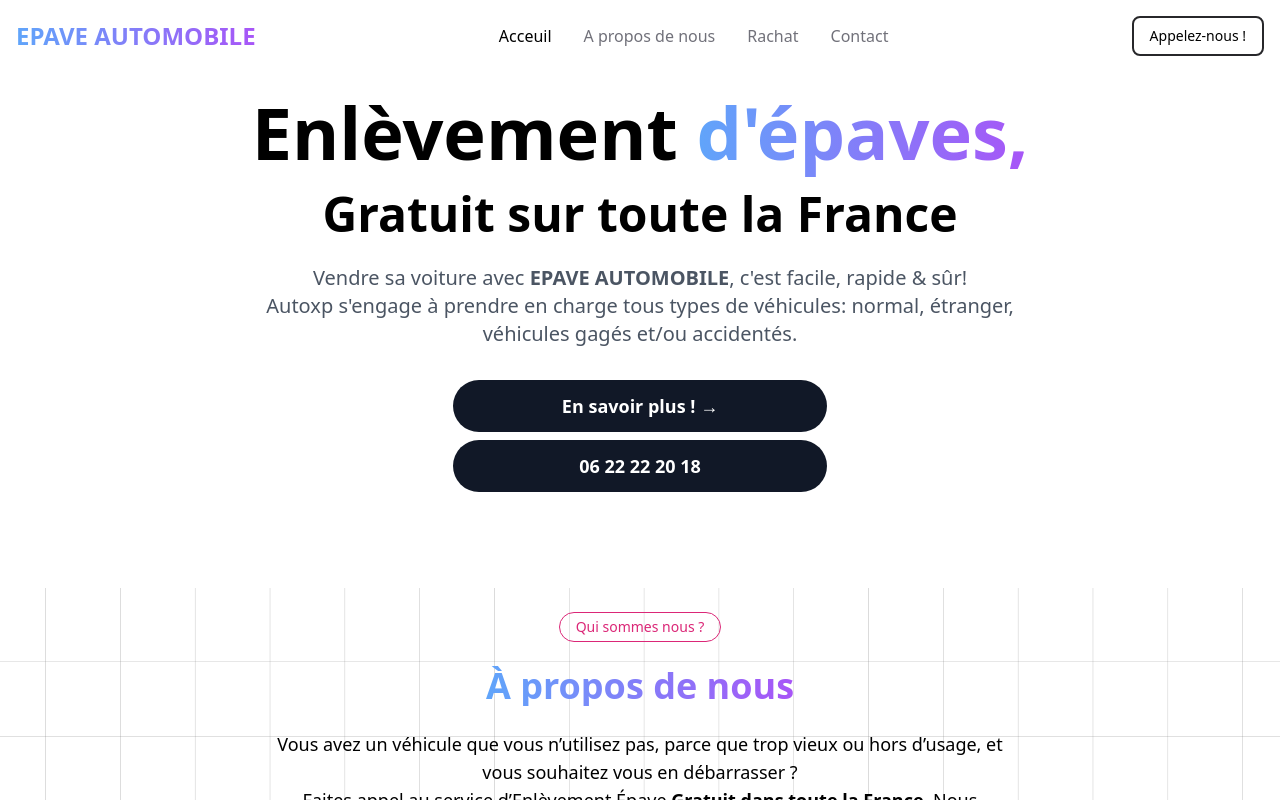
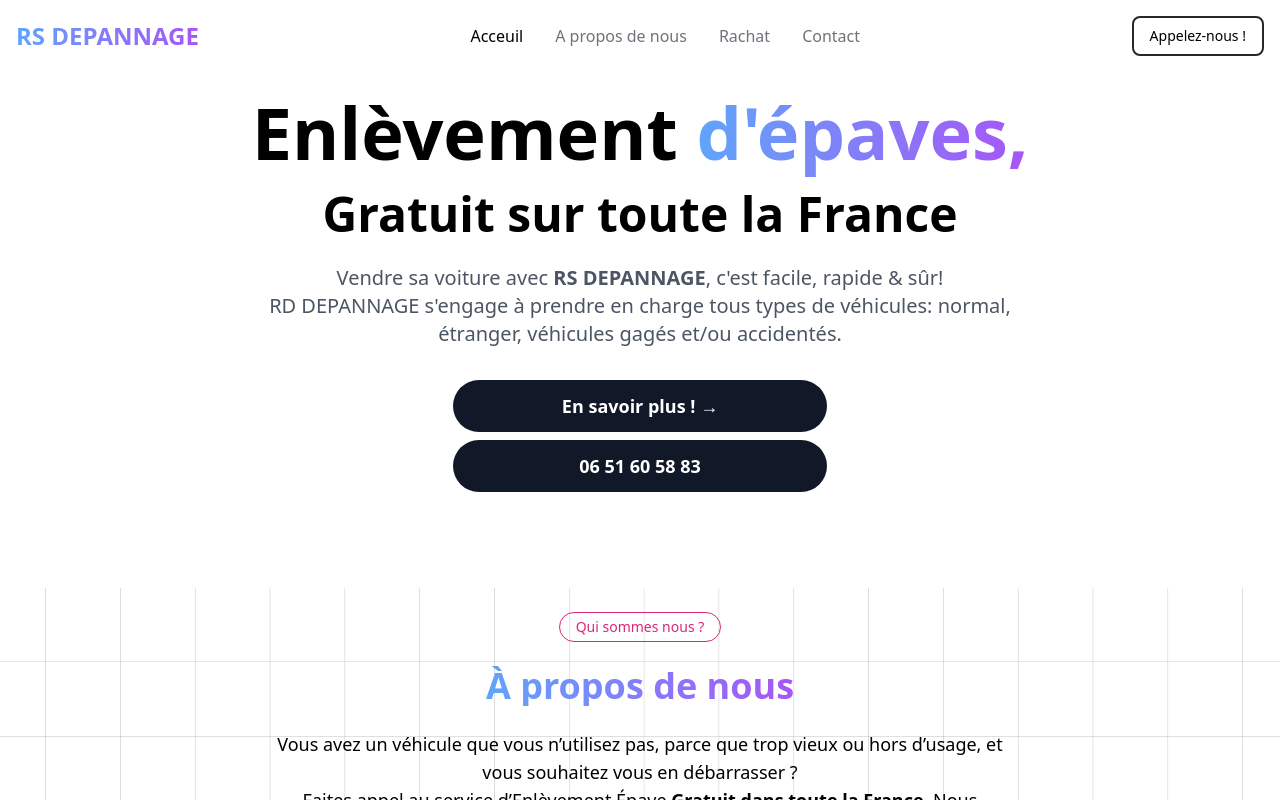
Before and after one commit to kando-o/RS_DEPANNAGE, a React (Vite) app: page / in a window 1280 px wide. Shown: the top 800 px of the page. Built offline with nearby package versions, Linux system fonts and the light colour scheme.

Commit message:
First Commit RS DEPANNAGE

```diff
--- a/index.html
+++ b/index.html
@@ -4,7 +4,7 @@
     <meta charset="UTF-8" />
     <link rel="icon" type="image/svg+xml" href="/src/assets/images/fav.png" />
     <meta name="viewport" content="width=device-width, initial-scale=1.0" />
-    <title>AutoXP: Enlèvement des épaves et enlèvement des véhicules</title>
+    <title>RS DEPANNAGE: Enlèvement des épaves et enlèvement des véhicules</title>
     <script async src="https://www.googletagmanager.com/gtag/js?id=AW-16802740213">
     </script>
     <script>
--- a/src/App.jsx
+++ b/src/App.jsx
@@ -10,7 +10,7 @@ import { useState, useEffect } from 'react';
 function App() {
 
 	const [loading, setLoading] = useState(false);
-	const metaImage = "https://epaveautomobile.fr/assets/pic2-B4MtFGv-.jpg";
+	const metaImage = "https://RS DEPANNAGE.fr/assets/pic2-B4MtFGv-.jpg";
 
 	if (loading) {
 		return <Loading />;
@@ -19,35 +19,35 @@ function App() {
 	return (
 		<HelmetProvider>
 			<Helmet>
-				<title>Enlèvement Gratuit et Rapide d'épaves de véhicules 95 - EPAVEAUTOMOBILE en Île-de-France et partout en France</title>
+				<title>Enlèvement Gratuit et Rapide d'épaves de véhicules 91 - RS DEPANNAGE en Île-de-France et partout en France</title>
 				<meta
 					name="description"
-					content="Besoin d'un enlèvement d'épave rapide et gratuit dans le 95 ? EPAVEAUTOMOBILE intervient 7j/7 en Île-de-France et partout en France. Contactez-nous !"
+					content="Besoin d'un enlèvement d'épave rapide et gratuit dans le 91 ? RS DEPANNAGE intervient 7j/7 en Île-de-France et partout en France. Contactez-nous !"
 				/>
 				<meta
 					name="keywords"
-					content="enlèvement épaves, enlèvement d'épave 95, camping car, enlèvement gratuit, enlèvement épaves gratuit, utilitaire, bateau, récupération véhicule, épaviste agréé, enlèvement épave Paris, vente voiture épave"
+					content="enlèvement épaves, enlèvement d'épave 91, camping car, enlèvement gratuit, enlèvement épaves gratuit, utilitaire, bateau, récupération véhicule, épaviste agréé, enlèvement épave Paris, vente voiture épave"
 				/>
-				<meta name="author" content="EPAVEAUTOMOBILE" />
+				<meta name="author" content="RS DEPANNAGE" />
 				<meta name="robots" content="index, follow" />
-				<link rel="canonical" href="https://epaveautomobile.fr" />
+				<link rel="canonical" href="https://RSDEPANNAGE.fr" /> {/* A changer */}
 
 				{/*  Balises Open Graph (Facebook, Whatsapp) */}
 
-				<meta property="og:site_name" content="EPAVEAUTOMOBILE" />
+				<meta property="og:site_name" content="RS DEPANNAGE" />
 				<meta property="og:locale" content="fr_FR" />
-				<meta property="og:title" content="Enlèvement Gratuit et Rapide d'Épaves 95 - EPAVEAUTOMOBILE Service rapide & gratuit en Île-de-France" />
-				<meta property="og:description" content="Service d'enlèvement gratuit et rapide des épaves en Île-de-France et partout en France. Contactez EPAVEAUTOMOBILE pour un service fiable et professionnel." />
+				<meta property="og:title" content="Enlèvement Gratuit et Rapide d'Épaves 91 - RS DEPANNAGE Service rapide & gratuit en Île-de-France" />
+				<meta property="og:description" content="Service d'enlèvement gratuit et rapide des épaves en Île-de-France et partout en France. Contactez RS DEPANNAGE pour un service fiable et professionnel." />
 				<meta property="og:image" content={metaImage} />
-				<meta property="og:image:alt" content="EPAVEAUTOMOBILE - Enlèvement gratuit d'épaves en Île-de-France" />
-				<meta property="og:url" content="https://epaveautomobile.fr" />
+				<meta property="og:image:alt" content="RS DEPANNAGE - Enlèvement gratuit d'épaves en Île-de-France" />
+				<meta property="og:url" content="https://RS DEPANNAGE.fr" />
 				<meta property="og:type" content="website" />
 
 				{/* Balises Twitter Cards */}
 
 				<meta name="twitter:card" content="summary_large_image" />
-				<meta name="twitter:title" content="EPAVEAUTOMOBILE - Service d'Enlèvement des Épaves Gratuit" />
-				<meta name="twitter:description" content="Enlèvement gratuit des épaves en France. Fiabilité, rapidité et professionnalisme avec EPAVEAUTOMOBILE." />
+				<meta name="twitter:title" content="RS DEPANNAGE - Service d'Enlèvement des Épaves Gratuit" />
+				<meta name="twitter:description" content="Enlèvement gratuit des épaves en France. Fiabilité, rapidité et professionnalisme avec RS DEPANNAGE." />
 				<meta name="twitter:image" content={metaImage} />
 				<meta name="twitter:image:alt" content="Service rapide et gratuit pour l'enlèvement des épaves" />
 
@@ -60,17 +60,17 @@ function App() {
 						{
 						"@context": "https://schema.org",
 						"@type": "AutoService",
-						"name": "EPAVEAUTOMOBILE - Enlèvement des épaves 100% Gratuit en France",
-						"description": "EPAVEAUTOMOBILE offre un service d'enlèvement gratuit des épaves partout en France. Vendez votre véhicule avec facilité, rapidité et sécurité.",
-						"image": "https://epaveautomobile.fr/assets/pic2-B4MtFGv-.jpg",
-						"url": "https://epaveautomobile.fr",
+						"name": "RS DEPANNAGE - Enlèvement des épaves 100% Gratuit en France",
+						"description": "RS DEPANNAGE offre un service d'enlèvement gratuit des épaves partout en France. Vendez votre véhicule avec facilité, rapidité et sécurité.",
+						"image": "https://RS DEPANNAGE.fr/assets/pic2-B4MtFGv-.jpg",
+						"url": "https://RS DEPANNAGE.fr",
 						"telephone": "+33622222018",
 						"address": {
 							"@type": "PostalAddress",
-							"streetAddress": "04 rue de la briqueterie, 95380 Louvres",
+							"streetAddress": "18 allée des Irlandais, 91300 Massy",
 							"addressLocality": "Louvres",
 							"addressRegion": "Île-de-France",
-							"postalCode": "95380",
+							"postalCode": "91300",
 							"addressCountry": "France"
 						},
 						"openingHoursSpecification": [
--- a/src/components/Advantage.jsx
+++ b/src/components/Advantage.jsx
@@ -47,7 +47,7 @@ const Advantage = () => {
       icon: SiPagespeedinsights,
       title: "Vente Rapide",
       description:
-        "En moins de 5 minutes, obtenez gratuitement votre estimation, planifiez un rendez-vous avec un professionnel du réseau EPAVE AUTOMOBILE, et vendez votre voiture en moins d'une heure.",
+        "En moins de 5 minutes, obtenez gratuitement votre estimation, planifiez un rendez-vous avec un professionnel du réseau RD DEPANNAGE, et vendez votre voiture en moins d'une heure.",
     },
     {
       icon: FaCreditCard,
@@ -75,7 +75,7 @@ const Advantage = () => {
         Nos Avantages
       </div>
       <h1 className='text-2xl mt-10 bg-gradient-to-r from-blue-300 to-indigo-600 text-transparent bg-clip-text md:text-3xl lg:text-3xl font-bold text-center mb-14'>
-        Pourquoi EPAVE AUTOMOBILE ?
+        Pourquoi RD DEPANNAGE ?
       </h1>
       <div className="container mx-auto px-4 grid grid-cols-1 sm:grid-cols-2 gap-8">
         {features.map((feature, index) => (
--- a/src/components/Contact.jsx
+++ b/src/components/Contact.jsx
@@ -10,7 +10,7 @@ const Contact = () => {
       };
 
       const handleEmailSuccess = () => {
-        window.location.href = "mailto:autoxp@epaveautomobile.fr";
+        window.location.href = "mailto:RSDEPANNGE@epaveautomobile.fr"; // à changer
       };
 
   return (
@@ -28,7 +28,7 @@ const Contact = () => {
         </h2>
         <SwipeableButton
           onSuccess={handlePhoneSuccess}
-          text="06 22 22 20 18"
+          text="06 51 60 58 83"
           startIcon={FaPhoneAlt}
           endIcon={FaCheck}
         />
--- a/src/components/Footer.jsx
+++ b/src/components/Footer.jsx
@@ -4,7 +4,7 @@ import franceFlag from '../assets/images/france.png'
 const Footer = () => {
 
 	const handleClick = () => {
-			window.location.href = "mailto:autoxp@epaveautomobile.fr";
+			window.location.href = "mailto:RSDEPANNAGE@XXX.fr";
 	}
 
   return (
@@ -15,11 +15,11 @@ const Footer = () => {
           <div>
             <h2 className="text-2xl font-bold mb-4">
               <span className="bg-gradient-to-r from-blue-400 to-purple-500 text-transparent bg-clip-text">
-                EPAVE AUTOMOBILE
+                RS DEPANNAGE
               </span>
             </h2>
             <p className="text-sm text-gray-400 mb-4">
-              EPAVE AUTOMOBILE by AutoXP, Un service d'Enlèvement Épave Gratuit, disponible partout en France, pour vous débarrasser de vos VHU
+              RS DEPANNAGE, Un service d'Enlèvement Épave Gratuit, disponible partout en France, pour vous débarrasser de vos VHU
             </p>
             <p className="text-sm text-gray-400 mb-4">
             Nous offrons des solutions de retrait de voiture rapides, professionnelles et gratuites, vous garantissant une tranquillité d'esprit avec un processus sans tracas et respectueux de l'environnement. Nos services sont disponibles 24/7 pour s'adapter à votre emploi du temps, avec tous les documents nécessaires pris en charge !
@@ -59,7 +59,7 @@ const Footer = () => {
 
         <div className="mt-12 pt-8 border-t border-gray-700 text-center">
           <p className="text-sm text-gray-400">
-            &copy; {new Date().getFullYear()} AutoXP. Tous droits réservés.
+            &copy; {new Date().getFullYear()} RS DEPANNAGE. Tous droits réservés.
           </p>
         </div>
       </div>
--- a/src/components/Hero.jsx
+++ b/src/components/Hero.jsx
@@ -47,13 +47,13 @@ const Hero = () => {
         ref={(el) => textRefs.current[1] = el}
         className="text-base md:text-lg lg:text-xl text-gray-600 max-w-3xl mx-auto mt-4 md:mt-6"
       >
-        Vendre sa voiture avec <span className='font-bold'>EPAVE AUTOMOBILE</span>, c'est facile, rapide & sûr!
+        Vendre sa voiture avec <span className='font-bold'>RS DEPANNAGE</span>, c'est facile, rapide & sûr!
       </p>
       <p
         ref={(el) => textRefs.current[2] = el}
         className="text-base md:text-lg lg:text-xl text-gray-600 mb-6 md:mb-8 max-w-3xl mx-auto"
       >
-        Autoxp s'engage à prendre en charge tous types de véhicules: normal, étranger, véhicules gagés et/ou accidentés.
+        RD DEPANNAGE s'engage à prendre en charge tous types de véhicules: normal, étranger, véhicules gagés et/ou accidentés.
       </p>
       <div className="flex flex-col w-[50%] md:w-[50%] lg:w-[30%] mx-auto gap-2">
         <button
@@ -67,7 +67,7 @@ const Hero = () => {
           className="bg-gray-900 text-white font-semibold py-2 px-5 sm:py-3 sm:px-6 rounded-full text-sm sm:text-base md:text-lg"
           disabled
         >
-          06 22 22 20 18
+          06 51 60 58 83
         </button>
       </div>
     </div>
--- a/src/components/NavBar.jsx
+++ b/src/components/NavBar.jsx
@@ -50,7 +50,7 @@ const Navbar = () => {
     <nav ref={navbarRef} className="bg-white bg-opacity-20 backdrop-blur-lg dark:bg-white/10 fixed w-full z-20 top-0 start-0">
       <div className="max-w-screen-xl flex flex-wrap items-center justify-between mx-auto p-4">
         <a href="#" className="flex items-center space-x-3 text-2xl font-bold bg-gradient-to-r from-blue-400 to-purple-500 text-transparent bg-clip-text rtl:space-x-reverse transform hover:scale-105 transition duration-300">
-          EPAVE AUTOMOBILE
+          RS DEPANNAGE
         </a>
         <div className="flex md:order-2 space-x-3 md:space-x-0 rtl:space-x-reverse">
           <button
--- a/src/components/Testimonial.jsx
+++ b/src/components/Testimonial.jsx
@@ -82,7 +82,7 @@ const Testimonial = () => {
           Ce que nos clients disent de nous !
         </h2>
         <p className="text-gray-600 text-center text-sm md:text-lg  mb-8">
-          Ce que pensent notre chers clientel de EPAVE AUTOMOBILE !
+          Ce que pensent notre chers clientel de RS DEPANNAGE !
         </p>
 
         <Swiper
--- a/src/components/ThankYou.jsx
+++ b/src/components/ThankYou.jsx
@@ -29,18 +29,18 @@ export default function ThankYou() {
 	  /* Helmet pour les métadonnées */
     <HelmetProvider>
       <Helmet>
-				<title>Merci pour votre message | EPAVE AUTOMOBILE - Épaviste agréé</title>
+				<title>Merci pour votre message | RS DEPANNAGE - Épaviste agréé</title>
 				<meta
 					name="description"
-					content="Nous avons bien reçu votre message ! Notre équipe vous contactera sous peu. EPAVE AUTOMOBILE, expert en enlèvement gratuit d'épaves en Île-de-France et partout en France."
+					content="Nous avons bien reçu votre message ! Notre équipe vous contactera sous peu. RS DEPANNAGE, expert en enlèvement gratuit d'épaves en Île-de-France et partout en France."
 					/>
 
 					<meta
 					name="keywords"
-					content="confirmation message, contact EPAVE AUTOMOBILE, épaviste, enlèvement épaves, épaviste agréé, service auto, dépannage voiture, récupération véhicule"
+					content="confirmation message, contact RS DEPANNAGE, épaviste, enlèvement épaves, épaviste agréé, service auto, dépannage voiture, récupération véhicule"
 				/>
 
-				<meta name="author" content="EPAVE AUTOMOBILE" />
+				<meta name="author" content="RS DEPANNAGE" />
 				<meta name="robots" content="noindex, follow" />
 
 				<link rel="canonical" href="https://epaveautomobile.fr/message-recu" />
@@ -89,7 +89,7 @@ export default function ThankYou() {
       <nav ref={navbarRef} className="bg-white bg-opacity-20 backdrop-blur-lg dark:bg-white/10 fixed w-full z-20 top-0 start-0">
         <div className="max-w-screen-xl flex flex-wrap items-center justify-between mx-auto p-4">
           <NavLink to="/" className="flex items-center space-x-3 text-2xl font-bold bg-gradient-to-r from-blue-400 to-purple-500 text-transparent bg-clip-text rtl:space-x-reverse transform hover:scale-105 transition duration-300">
-            EPAVE AUTOMOBILE
+            RS DEPANNAGE
           </NavLink>
         </div>
       </nav>
--- a/src/components/shared/Form.jsx
+++ b/src/components/shared/Form.jsx
@@ -73,7 +73,7 @@ export default function ContactForm() {
             <Phone className="text-indigo-600 w-5 h-5 md:w-6 md:h-6 mr-3 md:mr-4 flex-shrink-0" />
             <div>
               <h3 className="text-lg md:text-xl font-medium">Call Us</h3>
-              <a href="tel:+213776677887" className="text-sm md:text-base text-gray-600">06 22 22 20 18</a>
+              <a href="tel:+213776677887" className="text-sm md:text-base text-gray-600">06 51 60 58 83</a>
             </div>
           </div>
 
@@ -81,7 +81,7 @@ export default function ContactForm() {
             <Mail className="text-indigo-600 w-5 h-5 md:w-6 md:h-6 mr-3 md:mr-4 flex-shrink-0" />
             <div>
               <h3 className="text-lg md:text-xl font-medium">Email</h3>
-              <a href="mailto:autoxp@epaveautomobile.fr" className="text-sm md:text-base text-gray-600">autoxp@epaveautomobile.fr</a>
+              <a href="mailto:RSDEPANNAGE@XXX.fr" className="text-sm md:text-base text-gray-600">RSDEPANNAGE@XXX.fr</a>
             </div>
           </div>
 
--- a/src/components/shared/Loading/Loading.jsx
+++ b/src/components/shared/Loading/Loading.jsx
@@ -4,7 +4,7 @@ import './Loading.css';
 const Loading = () => {
   return (
     <div className="loading-container">
-      <h1 className="loading-text">EPAVE AUTOMOBILE</h1>
+      <h1 className="loading-text">RS DEPANNAGE</h1>
     </div>
   );
 };
--- a/src/page/NotFound404.jsx
+++ b/src/page/NotFound404.jsx
@@ -22,7 +22,7 @@ export default function NotFound404() {
 		<>
 		<HelmetProvider>
 			<Helmet>
-							<title>Page non trouvée | EPAVE AUTOMOBILE</title>
+							<title>Page non trouvée | RS DEPANNAGE</title>
 							<meta name="robots" content="noindex, follow" />
 							<meta name="description" content="La page que vous recherchez n'existe pas ou a été déplacée. Retournez à l'accueil pour continuer votre navigation." />
 
@@ -46,7 +46,7 @@ export default function NotFound404() {
 			<nav ref={navbarRef} className="bg-white bg-opacity-20 backdrop-blur-lg dark:bg-white/10 fixed w-full z-20 top-0 start-0">
 				<div className="max-w-screen-xl flex flex-wrap items-center justify-between mx-auto p-4">
 					<NavLink to="/" className="flex items-center space-x-3 text-2xl font-bold bg-gradient-to-r from-blue-400 to-purple-500 text-transparent bg-clip-text rtl:space-x-reverse transform hover:scale-105 transition duration-300">
-						EPAVE AUTOMOBILE
+						RS DEPANNAGE
 					</NavLink>
 				</div>
 			</nav>
```
